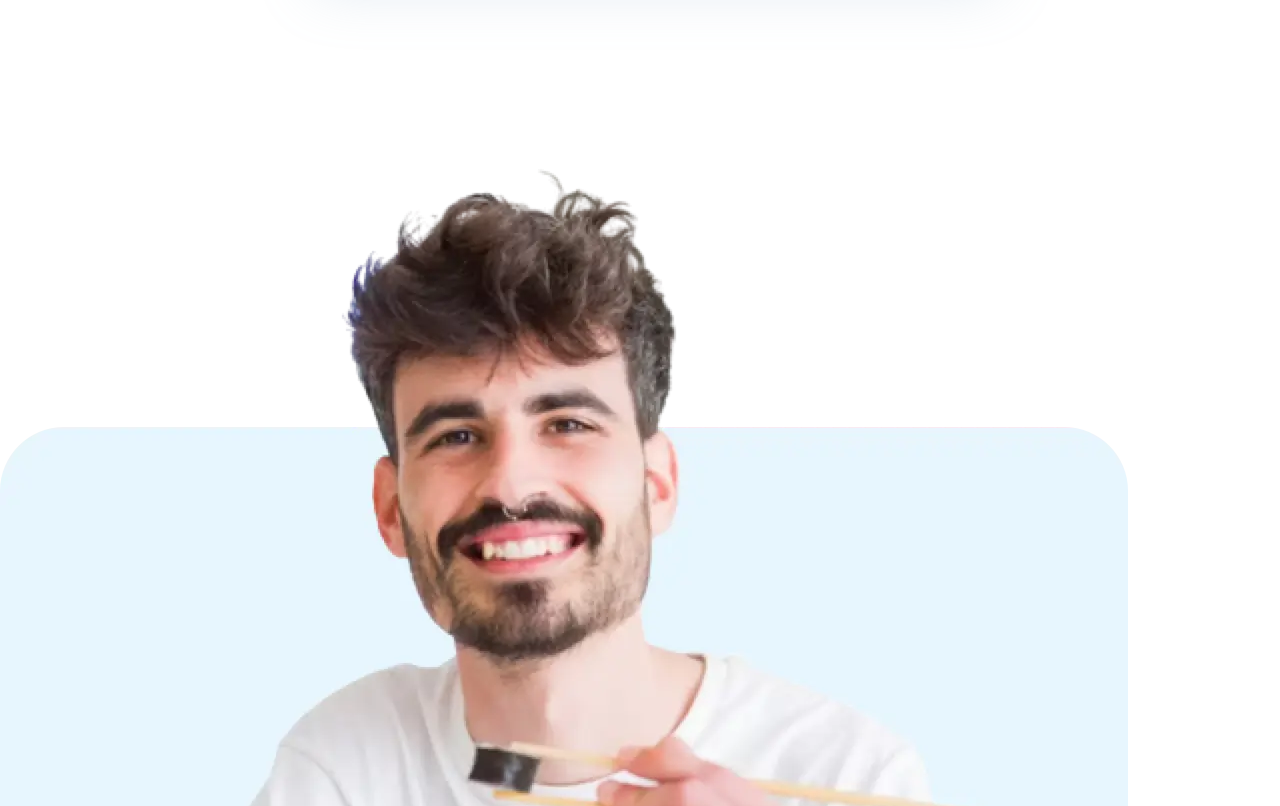
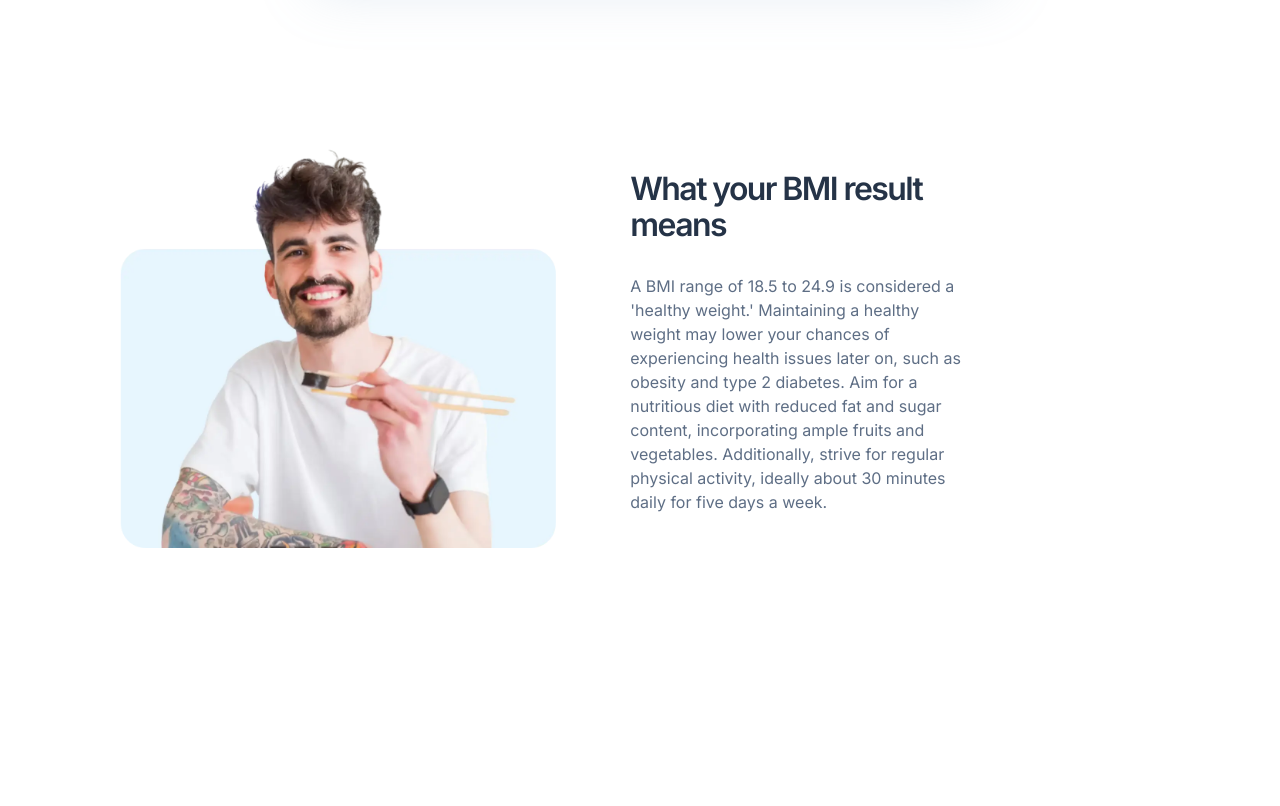
Before and after one commit to jake4369/frontend-mentor-junior, a React (Vite) app in the folder bmi-calculator/: page / in a window 1280 px wide. Shown: the part 780-1586 px from the top of the page. After the commit the page ends 1484 px from the top, so only its background shows below. Built offline with nearby package versions, Linux system fonts and the light colour scheme.

Commit message:
Global stylesheet

```diff
--- a/bmi-calculator/src/index.css
+++ b/bmi-calculator/src/index.css
@@ -2,6 +2,7 @@
 
 @import "./components/Header/styles.css";
 @import "./components/Calculator/styles.css";
+@import "./components/About/styles.css";
 
 :root {
   --blue: #345ff6;
```
